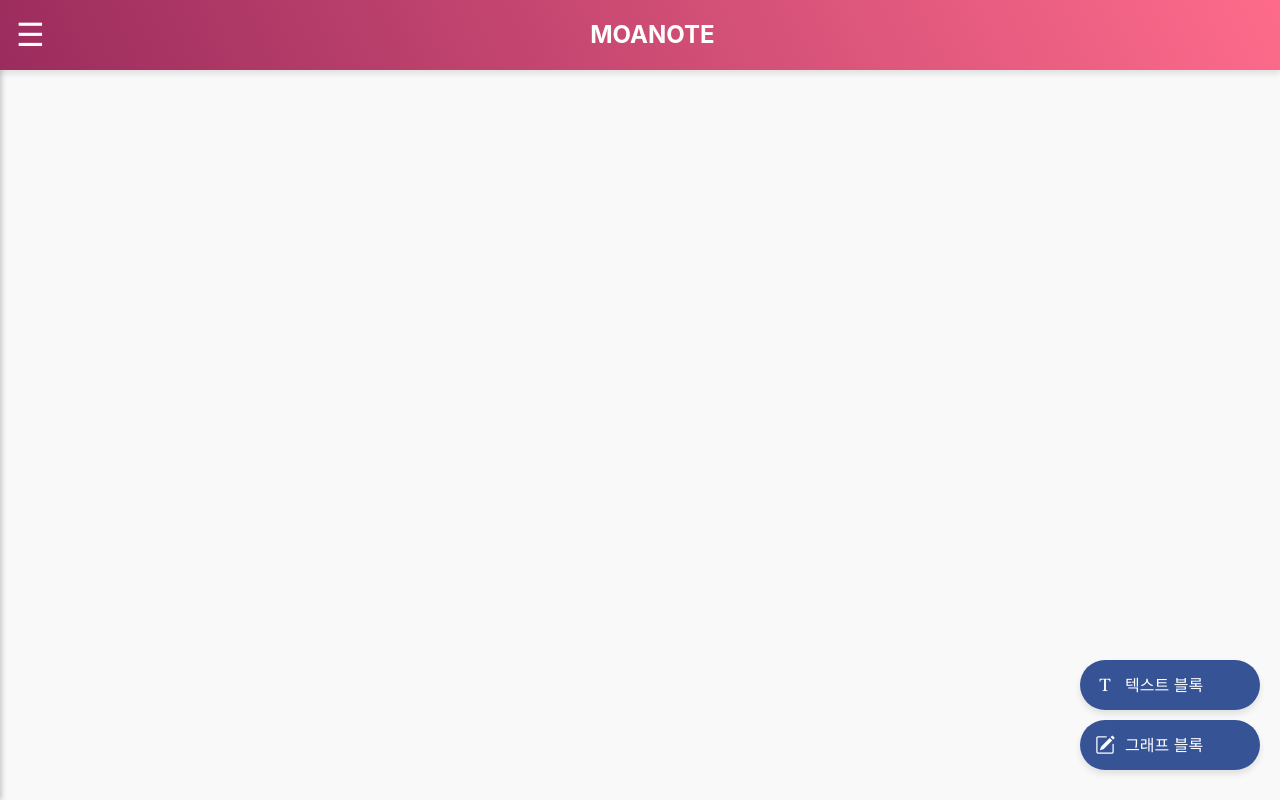
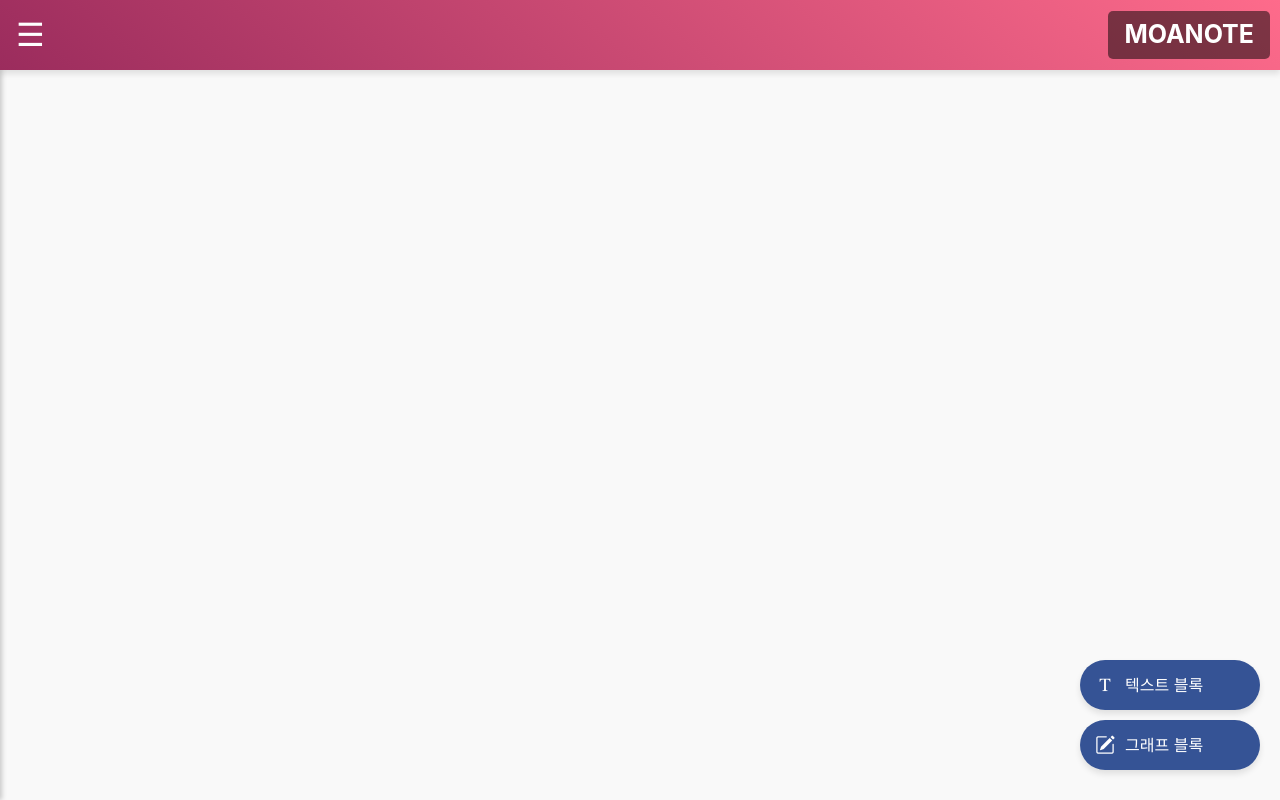
Before and after one commit to CBNU-MoaNote-CapstonDesign/front-demo2, a React (Create React App) app: page / in a window 1280 px wide. Built offline with nearby package versions, Linux system fonts and the light colour scheme.

Commit message:
feat(Navbar) : 문서 삭제 기능 추가
- 문서 삭제 버튼을 추가하고, 스타일을 손봤습니다.

```diff
--- a/src/assets/css/Navbar.css
+++ b/src/assets/css/Navbar.css
@@ -1,6 +1,6 @@
 /* Navbar */
 .navbar {
-    background: linear-gradient(65deg, #9b2c5d, #fe6b8b);
+    background: linear-gradient(40deg, #9b2c5d, #fe6b8b);
     color: white;
     width: 100%;
     position: fixed;
@@ -79,7 +79,7 @@
 }
 
 .menu-content {
-    padding: 20px;
+    padding: 20px 0;
     font-size: 18px;
     font-weight: bold;
     color: #333;
@@ -94,6 +94,31 @@
     margin: 10px 0;
     font-size: 16px;
     color: #555;
+}
+
+.small-btn {
+    display: inline-flex;
+    align-items: center;
+    justify-content: center;
+    background-color: #e0e0e0;
+    border: none;
+    border-radius: 50%;
+    width: 24px;
+    height: 24px;
+    font-size: 14px;
+    cursor: pointer;
+    box-shadow: 0 2px 4px rgba(0, 0, 0, 0.1);
+    padding: 0;
+}
+
+.small-btn:hover {
+    background-color: #d6d6d6;
+    transform: scale(1.1);
+}
+
+.small-btn:active {
+    background-color: #cccccc;
+    transform: scale(0.95);
 }
 
 /* Footer (입력창과 추가 버튼) */
--- a/src/components/Navbar.jsx
+++ b/src/components/Navbar.jsx
@@ -14,25 +14,33 @@ function Navbar({ handleAddTextBlock, setFileURL, pushToDB, pullFromDB, handleAd
     const [menuOpen, setMenuOpen] = useState(false);
     const [inputValue, setInputValue] = useState("");
     const [documentNames, setDocumentNames] = useState(getDocumentNames());
-    const [isExpanded, setIsExpanded] = useState(false);
-
-    const toggleExpand = () => {
-        setIsExpanded((prev) => !prev);
-    };
+    const [currentDocumentName, setCurrentDocumentName] = useState('');
 
     function toggleMenu () {
         setMenuOpen(!menuOpen);
     };
 
     function handleAddClick () {
+        const documentName = inputValue
         createDocument(inputValue);
         setDocumentNames(getDocumentNames());
+        handleClick(documentName);
         setInputValue("");
     };
 
     function handleClick(documentName) {
+        setCurrentDocumentName(documentName);
         setFileURL(documentName);
-    }
+    };
+
+    function handleDeleteClick(documentName) {
+        if (currentDocumentName === documentName) {
+            setCurrentDocumentName('');
+            setFileURL('');
+        }
+        deleteDocument(documentName);
+        setDocumentNames(getDocumentNames());
+    };
 
     return (
         <>
@@ -50,21 +58,39 @@ function Navbar({ handleAddTextBlock, setFileURL, pushToDB, pullFromDB, handleAd
                         ☰
                     </button>
 
-                    {/* 왼쪽 로고 및 텍스트 */}
-                    <a className="navbar-brand text-white" href="#" style={{ fontWeight: "bold", textAlign: "center" }}>
-                        MOANOTE
+                    {/* 문서이름  */}
+                    <a className="navbar-brand text-white ps-3" href="#" style={{ fontWeight: "bold", textAlign: "left" }}>
+                        { currentDocumentName }
                     </a>
 
+                    {/* 로고  */}
+                    <div
+                        className="d-flex ps-3 pe-3"
+                        href="#"
+                        style={{
+                            margin: 0,
+                            fontWeight: "bold",
+                            textAlign: "right",
+                            backgroundColor: "rgba(0, 0, 0, 0.5",
+                            color: "white",
+                            padding: "5px 10px",
+                            borderRadius: "5px",
+                            fontSize: "25px",
+                        }}
+                    >
+                        MOANOTE
+                    </div>
                 </div>
             </nav>
             {/* 사이드 메뉴 */}
             <div className={`side-menu ${menuOpen ? "open" : ""}`}>
                 <div className="menu-content">
-                    <ul>
-                        <h4>문서 목록</h4>
+                    <h4 className="ms-3">문서 목록</h4>
+                    <ul className="ms-3 ps-3 pe-2">
                         {documentNames.map((item, index) => (
-                            <li>
-                                <button className="filelink"onClick={() => handleClick(item)}> {item} </button>
+                            <li className="d-flex justify-content-between align-items-center">
+                                <button className="filelink text-start" onClick={() => handleClick(item)}> {item} </button>
+                                <button className="small-btn rounded-circle ms-auto" onClick={()=> handleDeleteClick(item)} style={{ width: "16px", height: "16px", "font-size": "12px", padding: "0" }}>x</button>
                             </li>
                         ))}
                     </ul>
```
